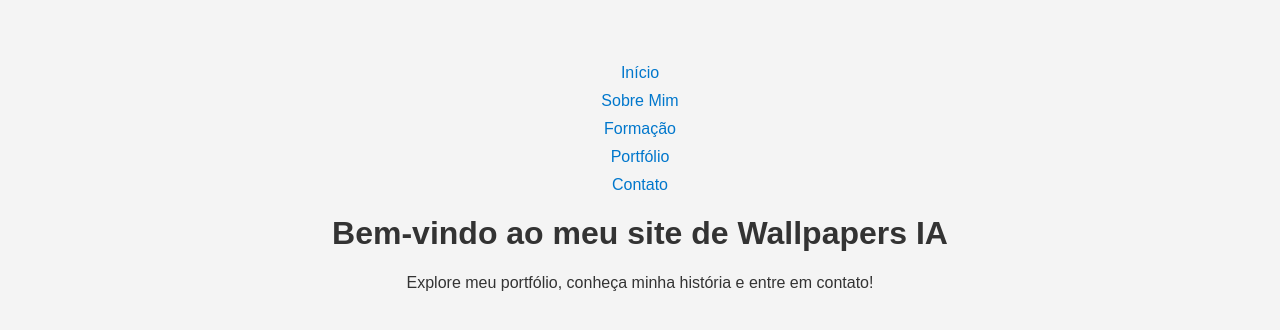
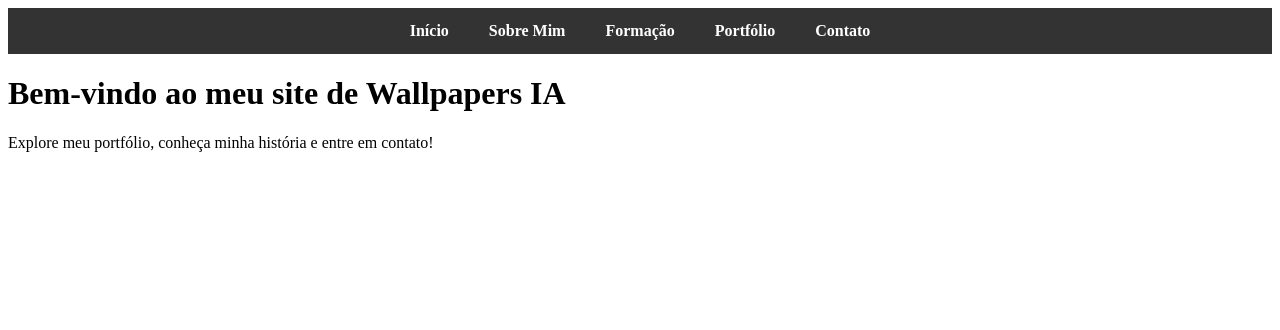
Before and after one commit to MarcosSant0s/Wallpapers-, a plain HTML site: page index.html in a window 1280 px wide. Drawn offline with Linux system fonts and the light colour scheme.

Commit message:
Update style.css

```diff
--- a/style.css
+++ b/style.css
@@ -1,40 +1,24 @@
-body {
-  font-family: Arial, sans-serif;
-  background-color: #f4f4f4;
-  color: #333;
-  padding: 40px;
-  text-align: center;
+.menu {
+  list-style: none;
+  display: flex;
+  justify-content: center;
+  background-color: #333;
+  padding: 0;
+  margin: 0;
 }
 
-nav ul {
-  list-style: none;
-  padding: 0;
+.menu li {
+  margin: 0;
 }
 
-nav ul li {
-  margin: 10px 0;
+.menu a {
+  display: block;
+  padding: 14px 20px;
+  color: white;
+  text-decoration: none;
+  font-weight: bold;
 }
 
-a {
-  text-decoration: none;
-  color: #0077cc;
+.menu a:hover {
+  background-color: #555;
 }
-
-.galeria {
-  display: flex;
-  flex-wrap: wrap;
-  justify-content: center;
-  gap: 20px;
-  margin-top: 30px;
-}
-
-.galeria img {
-  width: 300px;
-  border-radius: 10px;
-  box-shadow: 0 4px 8px rgba(0,0,0,0.1);
-  transition: transform 0.3s ease;
-}
-
-.galeria img:hover {
-  transform: scale(1.05);
-}
```
